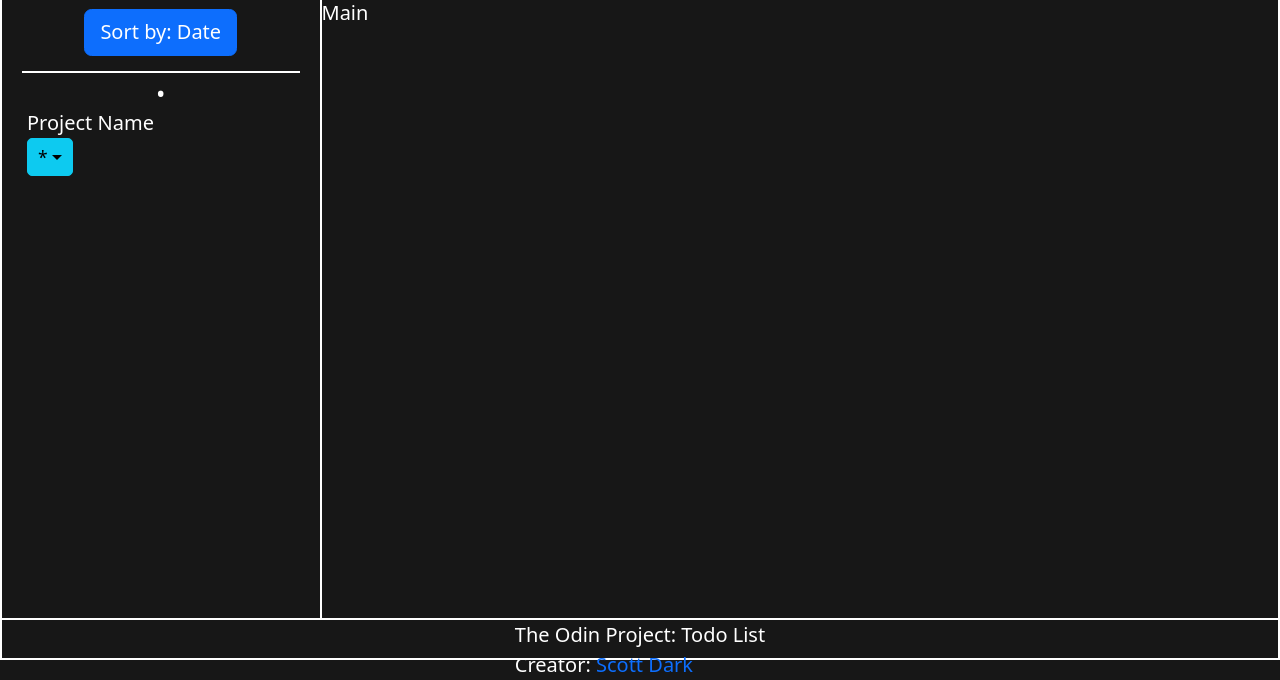
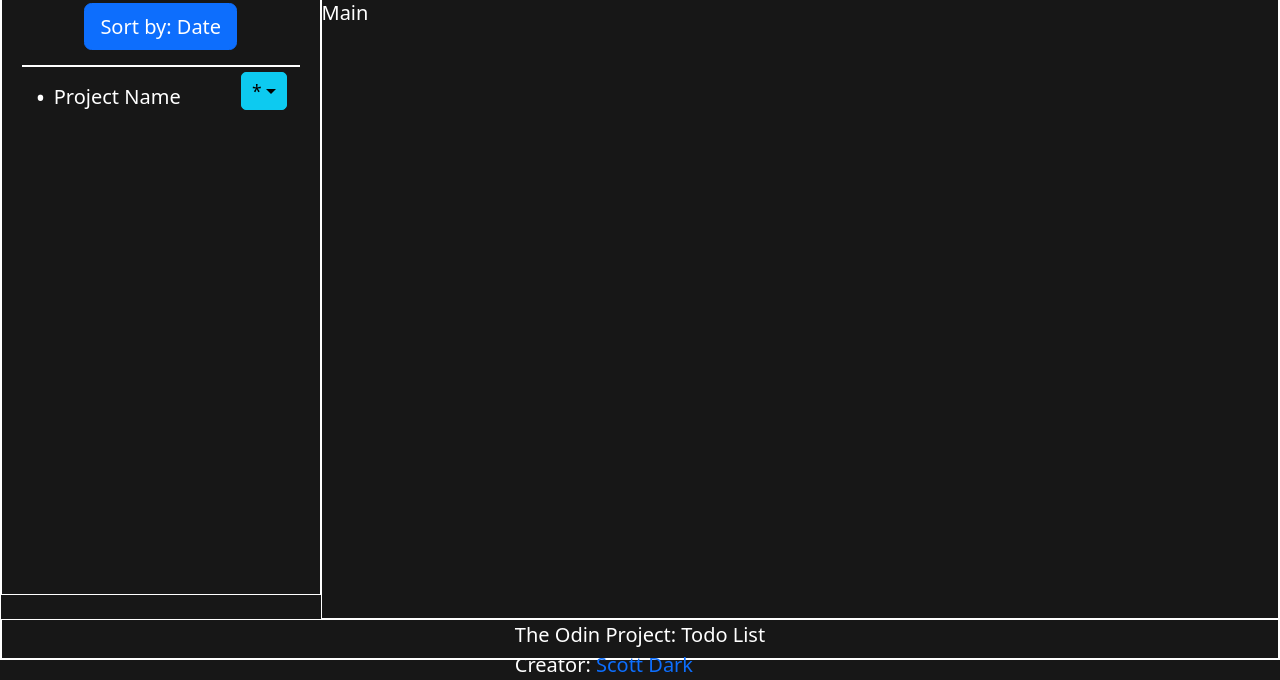
Before and after one commit to ScottDark/top-todo-list, a website built with webpack: page src/index.html in a window 1280 px wide. Both pictures are taken after a click on the button "New Project". Shown: the part 140-820 px from the top of the page. Built offline with nearby package versions, Linux system fonts and the light colour scheme.

Commit message:
Fixed alignment of sidebar

```diff
--- a/src/modules/render-projects-sidebar.js
+++ b/src/modules/render-projects-sidebar.js
@@ -10,11 +10,16 @@ let projectCounter = 0;
 export default function renderProjectItem() {
   const projects = getAllProjects();
   const latestProject = projects[projects.length - 1];
-  let projectContainerClass = `project-item-${projectCounter}`;
+  let projectContainerClass = `project-name-${projectCounter}`;
 
   // Project Container
   const selectProjectContainer = document.querySelector(".project-container");
-  let newProjectItem = createTextElement("", "div", projectContainerClass);
+  let newProjectItem = createTextElement(
+    "",
+    "div",
+    projectContainerClass,
+    "project-item"
+  );
   selectProjectContainer.appendChild(newProjectItem);
 
   // Bullet point
--- a/src/scss/styles.scss
+++ b/src/scss/styles.scss
@@ -109,6 +109,8 @@ $contentChildSelector: "#content > div";
 #sidebar {
   grid-column: 1 / 2;
   grid-row: 1 / 4;
+  overflow-y: auto;
+  height: calc(100vh - 66px);
 }
 
 #main {
@@ -183,6 +185,7 @@ $contentChildSelector: "#content > div";
   display: grid;
   grid-auto-rows: 2.5rem;
   overflow: auto;
+  gap: 0.5rem;
 
   border-top: solid 2px white;
   margin: 1rem;
@@ -203,7 +206,6 @@ $contentChildSelector: "#content > div";
 }
 
 .project-name {
-  grid-column: 2 / 3;
   align-self: center;
   justify-self: start;
   white-space: pre-wrap;
```
